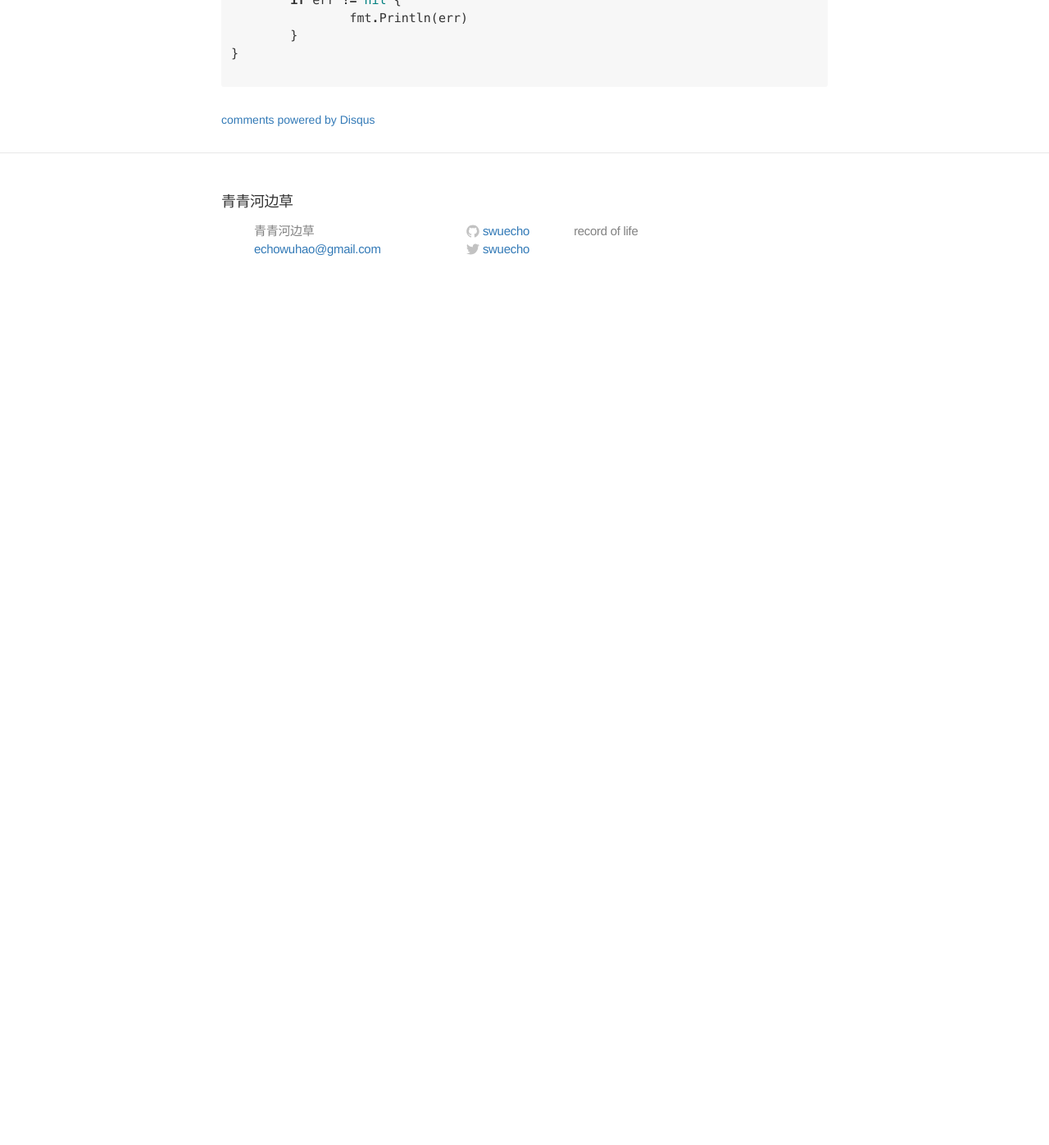
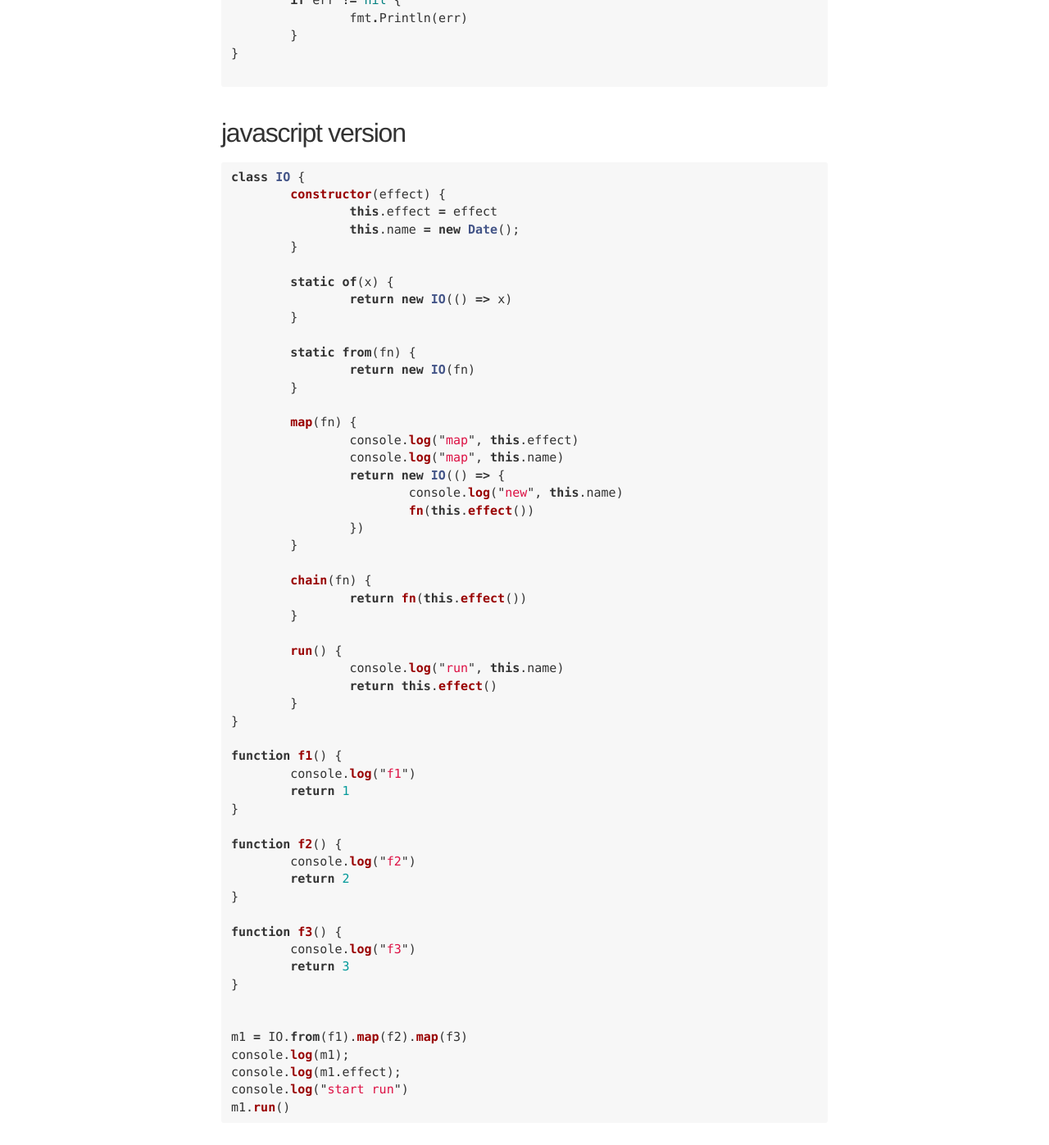
Before and after one commit to swuecho/swuecho.github.io, a Jekyll site: the page built from _posts/2024-06-17-IO-monad-in-golang.md, in a window 1280 px wide and 1400 px high, scrolled down 2221 px. Shown: the top 1397 px of the window at 82% size. Built offline with Jekyll 4.4.1, drawn with Linux system fonts in a browser that asks for light colours; comment, search, counter and statistics services are not loaded; before the commit the page ends 2590 px from its top, so only the background shows below that.

Commit message:
IO monad js

````diff
--- a/_posts/2024-06-17-IO-monad-in-golang.md
+++ b/_posts/2024-06-17-IO-monad-in-golang.md
@@ -104,3 +104,62 @@ func main() {
 }
 
 ```
+
+## javascript version
+
+```js
+class IO {
+        constructor(effect) {
+                this.effect = effect
+                this.name = new Date();
+        }
+
+        static of(x) {
+                return new IO(() => x)
+        }
+
+        static from(fn) {
+                return new IO(fn)
+        }
+
+        map(fn) {
+                console.log("map", this.effect)
+                console.log("map", this.name)
+                return new IO(() => {
+                        console.log("new", this.name)
+                        fn(this.effect())
+                })
+        }
+
+        chain(fn) {
+                return fn(this.effect())
+        }
+
+        run() {
+                console.log("run", this.name)
+                return this.effect()
+        }
+}
+
+function f1() {
+        console.log("f1")
+        return 1
+}
+
+function f2() {
+        console.log("f2")
+        return 2
+}
+
+function f3() {
+        console.log("f3")
+        return 3
+}
+
+
+m1 = IO.from(f1).map(f2).map(f3)
+console.log(m1);
+console.log(m1.effect);
+console.log("start run")
+m1.run()
+```
````
